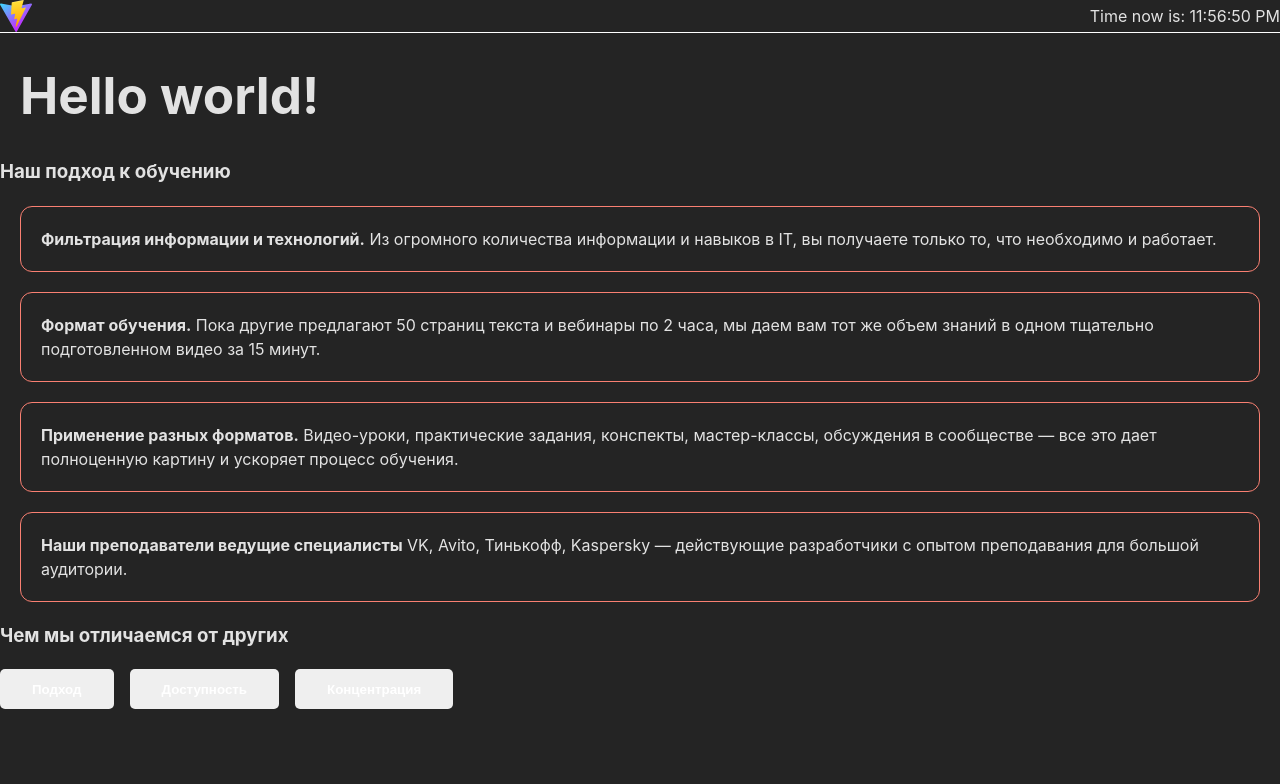
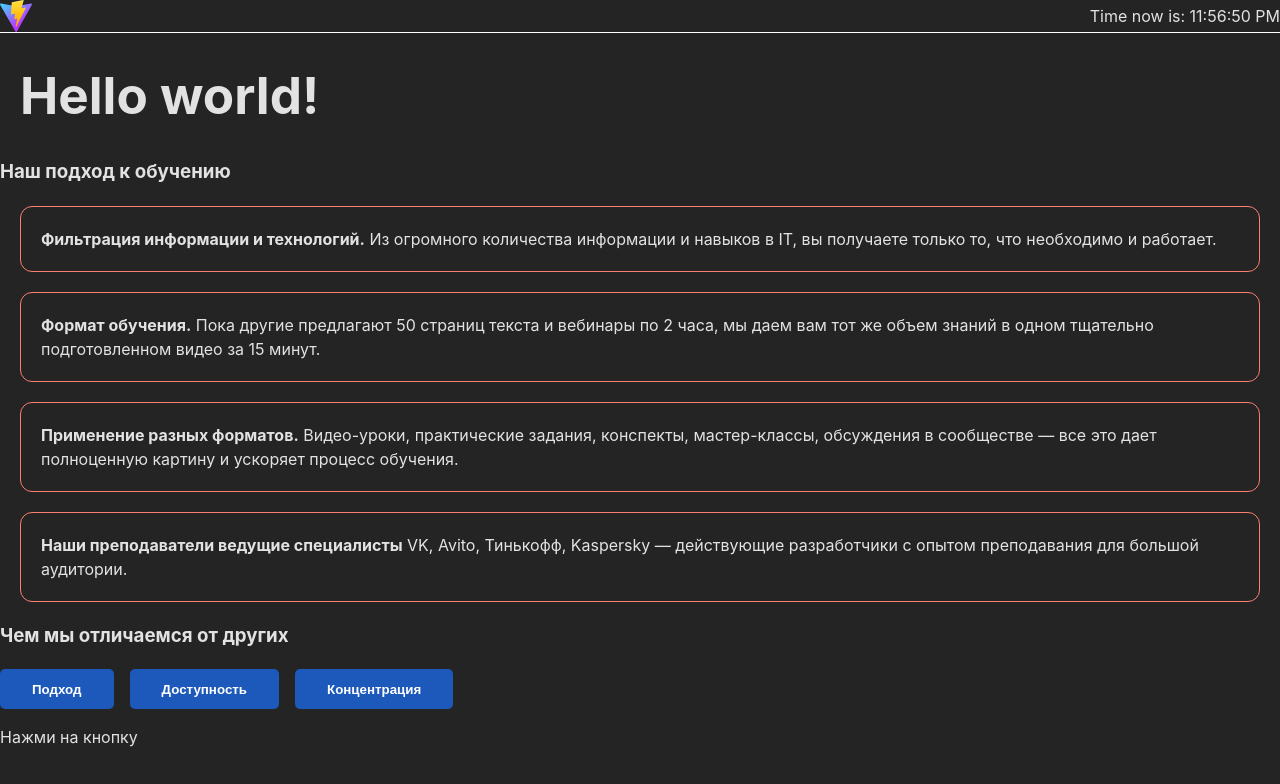
Before and after one commit to p0nyqz/react-intro-project, a React (Vite) app: page / in a window 1280 px wide. Shown: the top 784 px of the page. Built offline with nearby package versions, Linux system fonts and the light colour scheme.

Commit message:
feat: useState on button click

```diff
--- a/src/App.jsx
+++ b/src/App.jsx
@@ -2,10 +2,14 @@ import Header from './components/Header'
 import WayToTeach from './components/WayToTeach'
 import Button from './components/Button/Button'
 import { ways } from './data'
+import { useState } from 'react'
 
 export default function App() {
+  const [content, setContent] = useState('Нажми на кнопку')
+
   function handleClick(type) {
-    console.log('button clicked', type)
+    // console.log('button clicked', type)
+    setContent(type)
   }
 
   return (
@@ -30,6 +34,8 @@ export default function App() {
           <Button onClick={() => handleClick('way')}>Подход</Button>
           <Button onClick={() => handleClick('easy')}>Доступность</Button>
           <Button onClick={() => handleClick('program')}>Концентрация</Button>
+
+          <p>{content}</p>
         </section>
       </main>
     </>
--- a/src/components/Button/Button.css
+++ b/src/components/Button/Button.css
@@ -13,6 +13,6 @@
 }
 
 .button.active {
-  background: 3ebael;
+  background: #1c59bb;
   color: #fff;
 }
```
